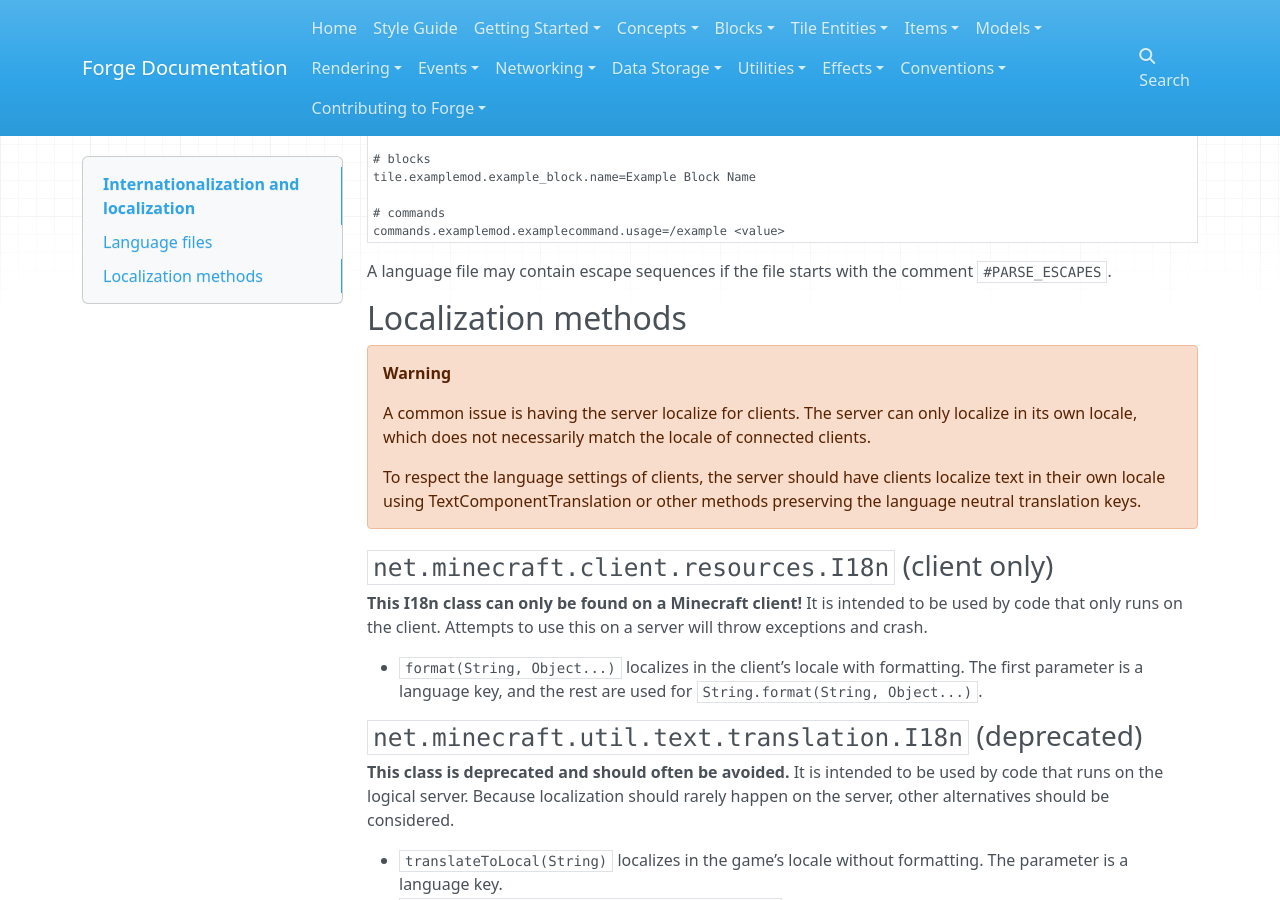
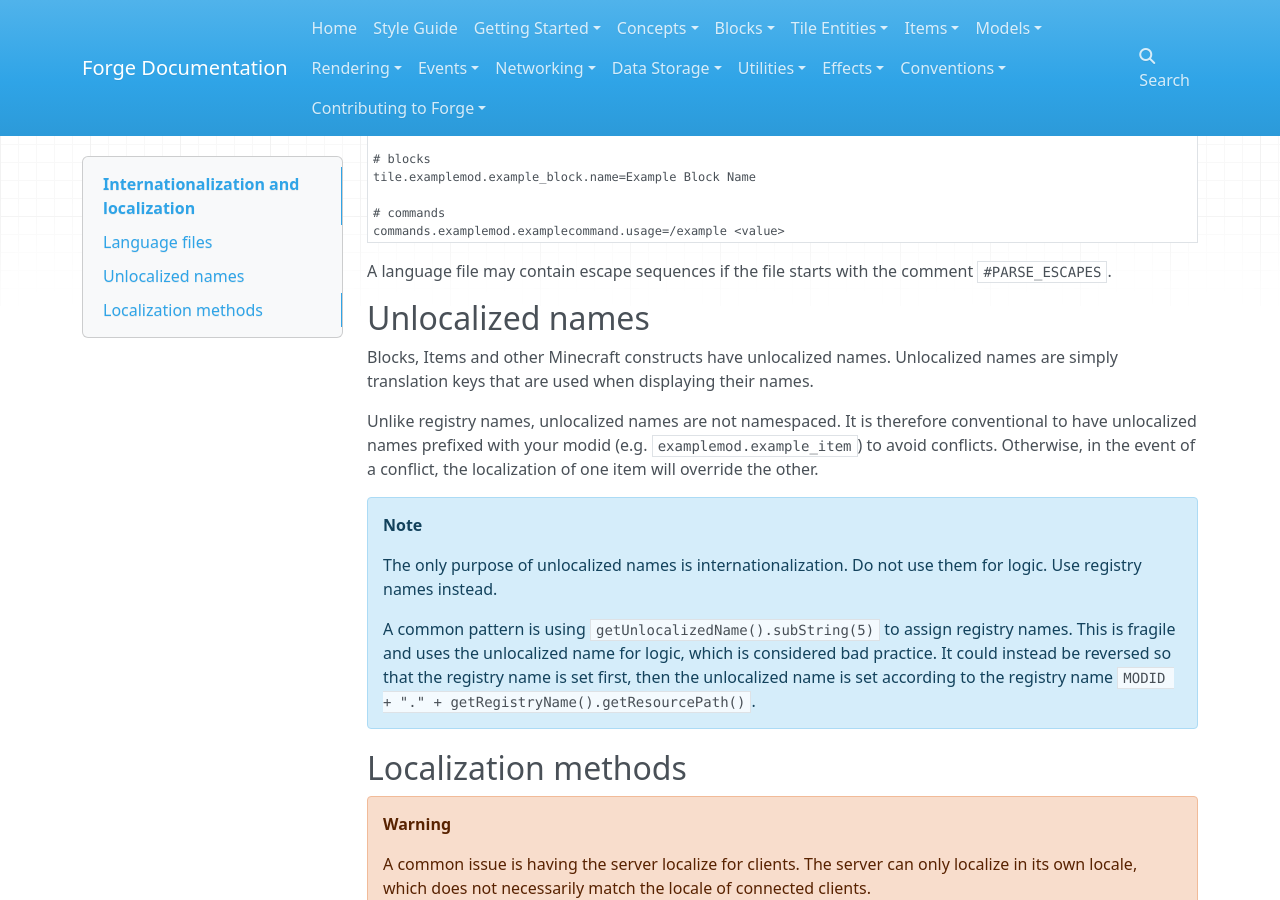
Before and after one commit to MinecraftForge/Documentation, an MkDocs documentation site: the page built from docs/concepts/internationalization.md, in a window 1280 px wide and 900 px high, scrolled down 520 px. Built offline with MkDocs 1.6.1, drawn with Linux system fonts in a browser that asks for light colours; nearby versions of some CDN libraries; old or Windows-style settings are respelled for this version of MkDocs.

Commit message:
Add unlocalized names section

````diff
--- a/docs/concepts/internationalization.md
+++ b/docs/concepts/internationalization.md
@@ -24,6 +24,18 @@ commands.examplemod.examplecommand.usage=/example <value>
 ```
 
 A language file may contain escape sequences if the file starts with the comment `#PARSE_ESCAPES`.
+
+Unlocalized names
+-----------------
+
+Blocks, Items and other Minecraft constructs have unlocalized names. Unlocalized names are simply translation keys that are used when displaying their names.
+
+Unlike registry names, unlocalized names are not namespaced. It is therefore conventional to have unlocalized names prefixed with your modid (e.g. `examplemod.example_item`) to avoid conflicts. Otherwise, in the event of a conflict, the localization of one item will override the other.
+
+!!! note
+    The only purpose of unlocalized names is internationalization. Do not use them for logic. Use registry names instead.
+
+    A common pattern is using `getUnlocalizedName().subString(5)` to assign registry names. This is fragile and uses the unlocalized name for logic, which is considered bad practice. It could instead be reversed so that the registry name is set first, then the unlocalized name is set according to the registry name `MODID + "." + getRegistryName().getResourcePath()`.
 
 Localization methods
 --------------------
````
